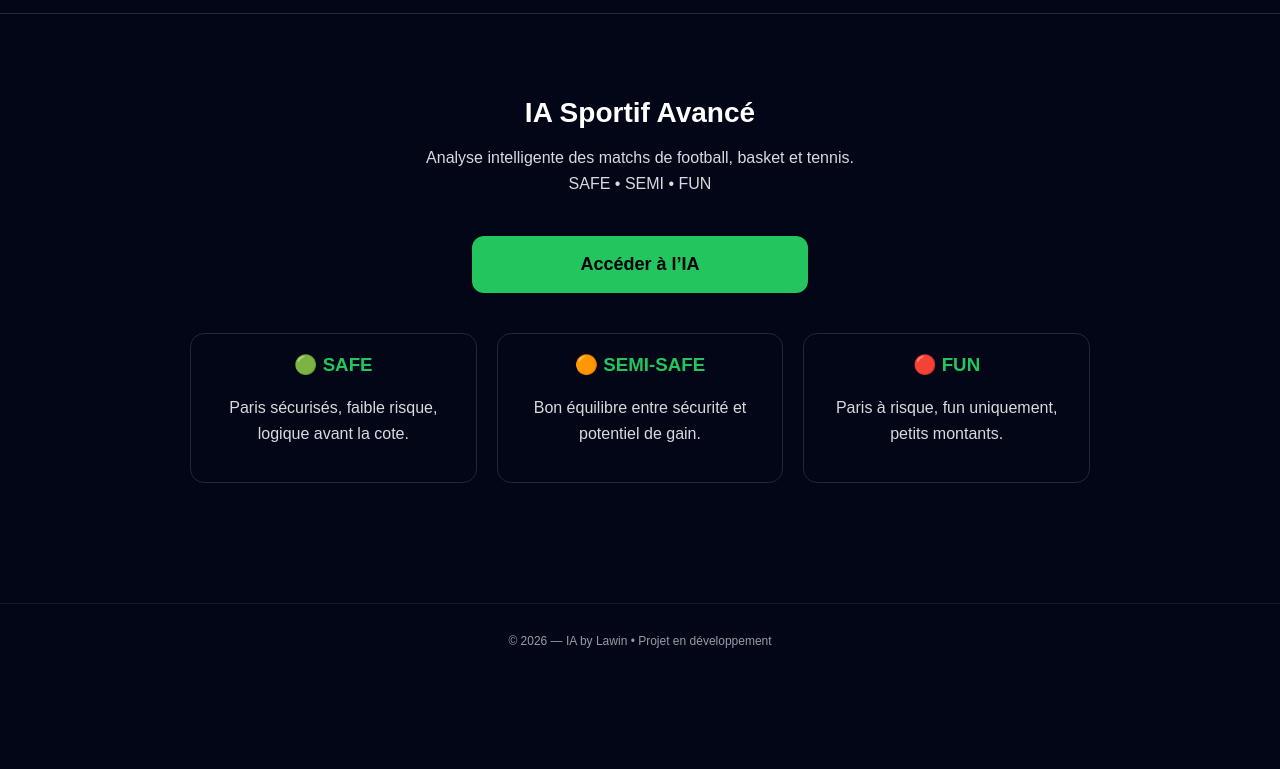
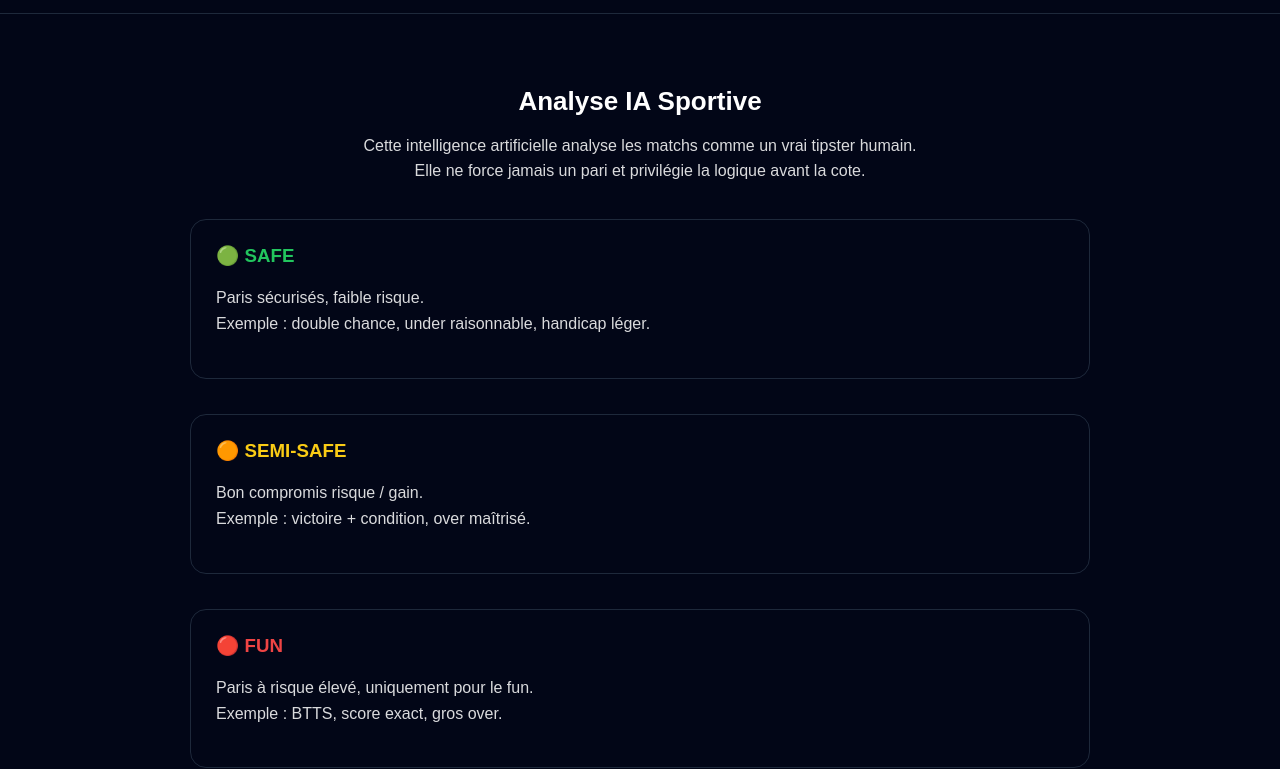
Before and after one commit to sylvain66melo/site-lawin, a plain HTML site: page index.html in a window 1280 px wide. Shown: the part 41-810 px from the top of the page. Drawn offline with Linux system fonts and the light colour scheme.

Commit message:
Update index.html

```diff
--- a/index.html
+++ b/index.html
@@ -2,7 +2,7 @@
 <html lang="fr">
 <head>
   <meta charset="UTF-8">
-  <title>IA by Lawin</title>
+  <title>IA by Lawin — Analyse IA</title>
   <meta name="viewport" content="width=device-width, initial-scale=1.0">
 
   <style>
@@ -41,14 +41,14 @@
     }
 
     .container {
-      padding: 60px 20px;
+      padding: 50px 20px;
       max-width: 900px;
       margin: auto;
       text-align: center;
     }
 
     h2 {
-      font-size: 28px;
+      font-size: 26px;
       margin-bottom: 10px;
     }
 
@@ -58,24 +58,22 @@
       line-height: 1.6;
     }
 
-    .cards {
-      display: grid;
-      grid-template-columns: repeat(auto-fit, minmax(220px, 1fr));
-      gap: 20px;
-      margin-top: 40px;
+    .block {
+      margin-top: 35px;
+      padding: 25px;
+      border-radius: 16px;
+      border: 1px solid #1e293b;
+      background: #020617;
+      text-align: left;
     }
 
-    .card {
-      background: #020617;
-      border: 1px solid #1e293b;
-      border-radius: 14px;
-      padding: 20px;
+    .block h3 {
+      margin-top: 0;
     }
 
-    .card h3 {
-      margin-top: 0;
-      color: #22c55e;
-    }
+    .safe { color: #22c55e; }
+    .semi { color: #facc15; }
+    .fun  { color: #ef4444; }
 
     .btn {
       display: block;
@@ -88,6 +86,7 @@
       border-radius: 12px;
       text-decoration: none;
       max-width: 300px;
+      text-align: center;
     }
 
     footer {
@@ -99,10 +98,9 @@
       margin-top: 60px;
     }
 
-    /* 📱 MOBILE */
     @media (max-width: 600px) {
       h2 {
-        font-size: 24px;
+        font-size: 23px;
       }
     }
   </style>
@@ -113,43 +111,50 @@
 <header>
   <h1>🎯 IA by Lawin</h1>
   <nav>
-    <a href="#">Accueil</a>
+    <a href="index.html">Accueil</a>
     <a href="ia.html">IA</a>
     <a href="contact.html">Contact</a>
   </nav>
 </header>
 
 <div class="container">
-  <h2>IA Sportif Avancé</h2>
+  <h2>Analyse IA Sportive</h2>
   <p>
-    Analyse intelligente des matchs de football, basket et tennis.<br>
-    SAFE • SEMI • FUN
+    Cette intelligence artificielle analyse les matchs comme un vrai tipster humain.<br>
+    Elle ne force jamais un pari et privilégie la logique avant la cote.
   </p>
 
-  <a class="btn" href="ia.html">
-    Accéder à l’IA
+  <div class="block">
+    <h3 class="safe">🟢 SAFE</h3>
+    <p>
+      Paris sécurisés, faible risque.<br>
+      Exemple : double chance, under raisonnable, handicap léger.
+    </p>
+  </div>
+
+  <div class="block">
+    <h3 class="semi">🟠 SEMI-SAFE</h3>
+    <p>
+      Bon compromis risque / gain.<br>
+      Exemple : victoire + condition, over maîtrisé.
+    </p>
+  </div>
+
+  <div class="block">
+    <h3 class="fun">🔴 FUN</h3>
+    <p>
+      Paris à risque élevé, uniquement pour le fun.<br>
+      Exemple : BTTS, score exact, gros over.
+    </p>
+  </div>
+
+  <a class="btn" href="#">
+    Analyser un match
   </a>
-
-  <div class="cards">
-    <div class="card">
-      <h3>🟢 SAFE</h3>
-      <p>Paris sécurisés, faible risque, logique avant la cote.</p>
-    </div>
-
-    <div class="card">
-      <h3>🟠 SEMI-SAFE</h3>
-      <p>Bon équilibre entre sécurité et potentiel de gain.</p>
-    </div>
-
-    <div class="card">
-      <h3>🔴 FUN</h3>
-      <p>Paris à risque, fun uniquement, petits montants.</p>
-    </div>
-  </div>
 </div>
 
 <footer>
-  © 2026 — IA by Lawin • Projet en développement
+  © 2026 — IA by Lawin • Analyse sportive assistée par IA
 </footer>
 
 </body>
```
